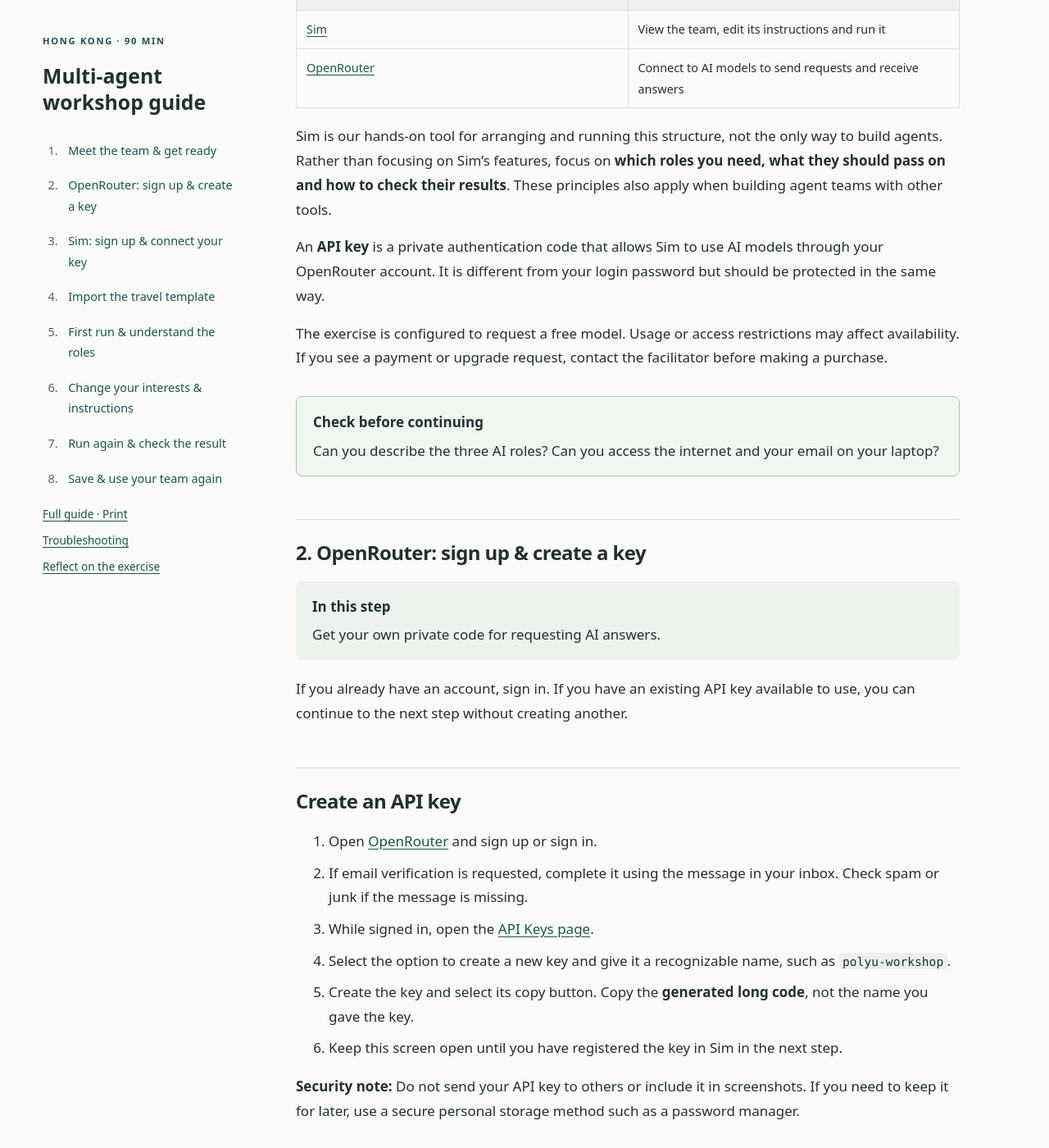
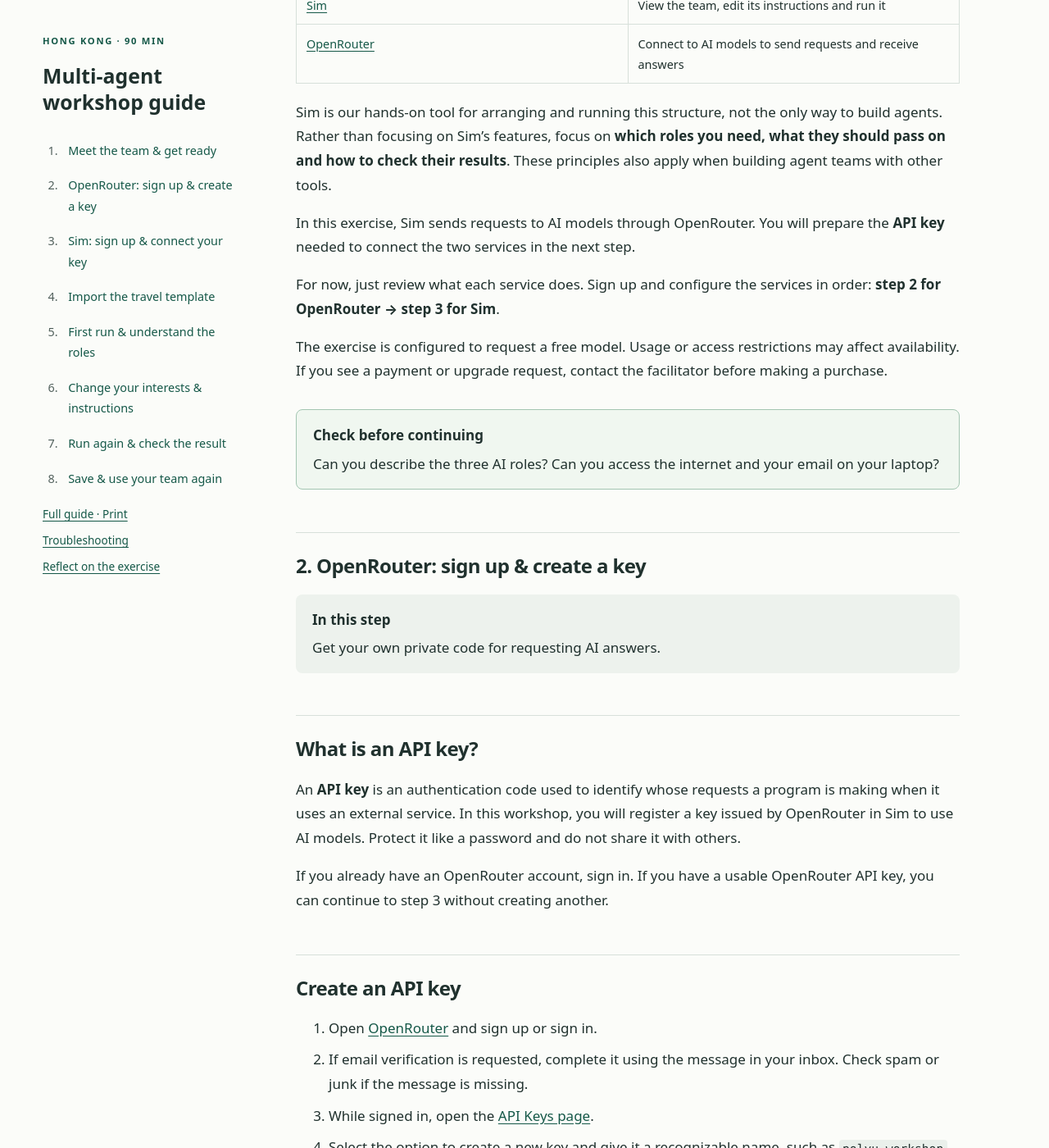
Before and after one commit to soohyunme/ai-agent-team-workshop, a Jekyll site: the page built from docs/all.md, in a window 1280 px wide and 1400 px high, scrolled down 2596 px. Shown: the whole window at 82% size. Built offline with Jekyll 4.4.1, drawn with Linux system fonts in a browser that asks for light colours; some of the changed text lies outside the part shown.

Commit message:
Explain API keys when participants prepare the service connection

```diff
--- a/docs/_includes/steps/en/1.md
+++ b/docs/_includes/steps/en/1.md
@@ -34,7 +34,7 @@ Agents can work in sequence or at the same time, depending on the task. In this
 
 Prepare a laptop, an internet connection and access to your email for account verification. The exercise runs in a web browser and does not require programming experience.
 
-Keep this guide in one tab and open the workshop services in other tabs. If you already have an account, sign in instead of creating another.
+Keep this guide in one tab and open the workshop services in other tabs.
 
 ## Services used in the workshop
 
@@ -45,6 +45,8 @@ Keep this guide in one tab and open the workshop services in other tabs. If you
 
 Sim is our hands-on tool for arranging and running this structure, not the only way to build agents. Rather than focusing on Sim's features, focus on **which roles you need, what they should pass on and how to check their results**. These principles also apply when building agent teams with other tools.
 
-An **API key** is a private authentication code that allows Sim to use AI models through your OpenRouter account. It is different from your login password but should be protected in the same way.
+In this exercise, Sim sends requests to AI models through OpenRouter. You will prepare the **API key** needed to connect the two services in the next step.
+
+For now, just review what each service does. Sign up and configure the services in order: **step 2 for OpenRouter → step 3 for Sim**.
 
 The exercise is configured to request a free model. Usage or access restrictions may affect availability. If you see a payment or upgrade request, contact the facilitator before making a purchase.
--- a/docs/_includes/steps/en/2.md
+++ b/docs/_includes/steps/en/2.md
@@ -1,4 +1,8 @@
-If you already have an account, sign in. If you have an existing API key available to use, you can continue to the next step without creating another.
+## What is an API key?
+
+An **API key** is an authentication code used to identify whose requests a program is making when it uses an external service. In this workshop, you will register a key issued by OpenRouter in Sim to use AI models. Protect it like a password and do not share it with others.
+
+If you already have an OpenRouter account, sign in. If you have a usable OpenRouter API key, you can continue to step 3 without creating another.
 
 ## Create an API key
 
```
Also changed, not shown: docs/_includes/steps/ko/1.md (+4 -2 lines), docs/_includes/steps/ko/2.md (+5 -1 lines).
